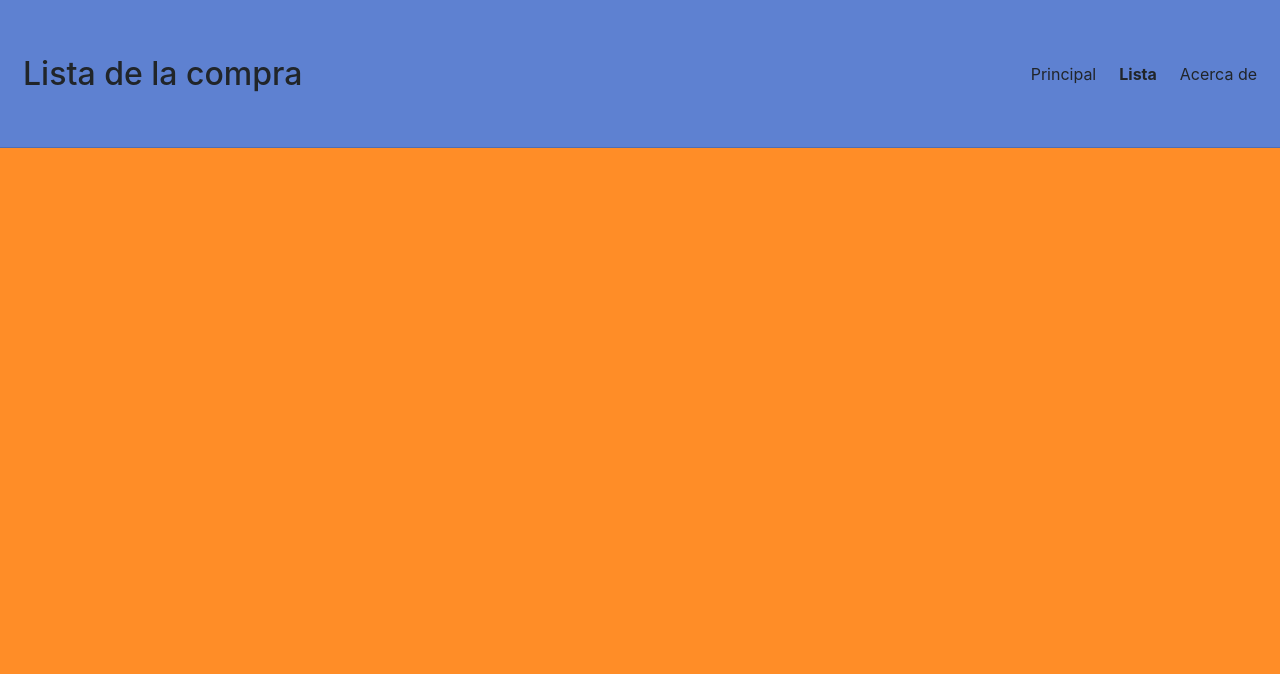
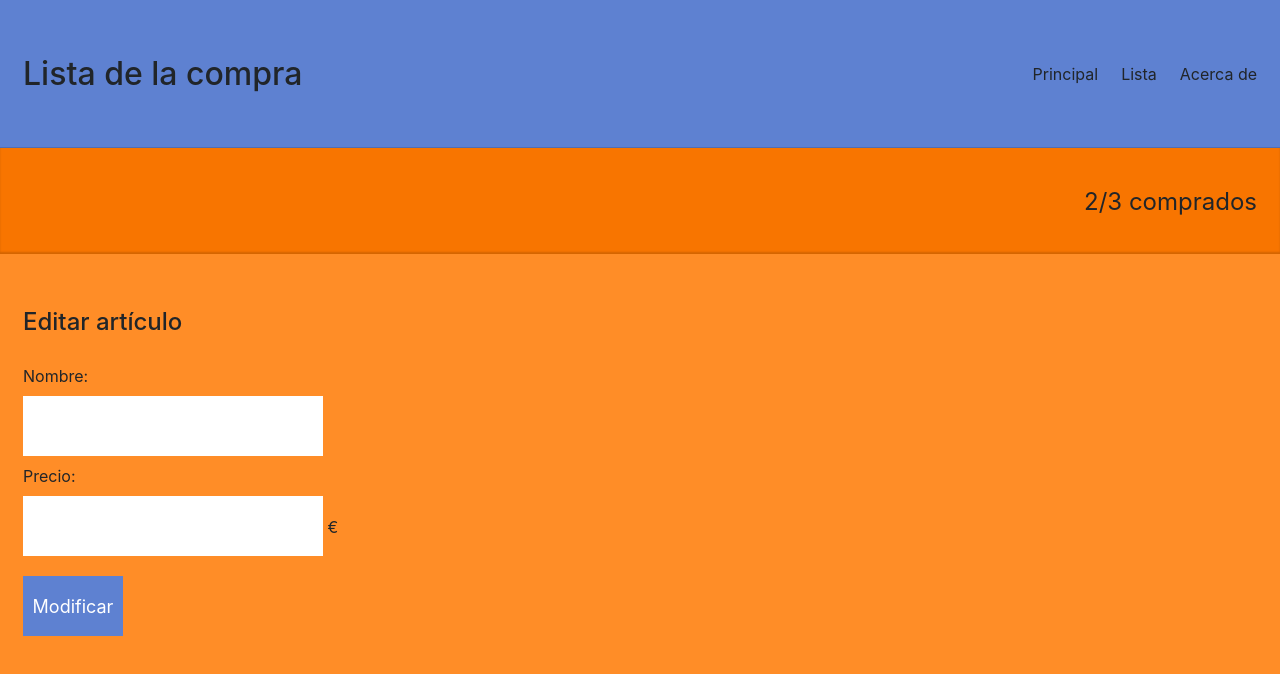
Before and after one commit to aaraquedesarrollo/c2-react-ejercicio17, a React (Create React App) app: page /formulario in a window 1280 px wide. Shown: the top 674 px of the page. Built offline with nearby package versions, Linux system fonts and the light colour scheme.

Commit message:
separacion de paginas por ruta

```diff
--- a/package.json
+++ b/package.json
@@ -8,6 +8,7 @@
     "@testing-library/user-event": "^12.8.3",
     "react": "^17.0.2",
     "react-dom": "^17.0.2",
+    "react-router-dom": "^5.2.0",
     "react-scripts": "4.0.3",
     "web-vitals": "^1.1.2"
   },
--- a/src/App.js
+++ b/src/App.js
@@ -1,22 +1,39 @@
+import {
+  Route,
+  Switch,
+  BrowserRouter as Router,
+  Redirect,
+} from "react-router-dom";
+import { Cabecera } from "./components/Cabecera";
+
+import { PaginaPrincipal } from "./paginas/PaginaPrincipal";
+import { PaginaLista } from "./paginas/PaginaLista";
+import { PaginaFormulario } from "./paginas/PaginaFormulario";
+import { PaginaAcercaDe } from "./paginas/PaginaAcercaDe";
+
 function App() {
   return (
     <>
-      <header class="cabecera espaciado bloque-superior">
-        <h1>Lista de la compra</h1>
-        <nav>
-          <ul class="navegacion">
-            <li>
-              <a href="principal">Principal</a>
-            </li>
-            <li class="actual">
-              <a href="lista">Lista</a>
-            </li>
-            <li>
-              <a href="acerca-de">Acerca de</a>
-            </li>
-          </ul>
-        </nav>
-      </header>
+      <Router>
+        <Cabecera />
+        <Switch>
+          <Route path="/principal" exact>
+            <PaginaPrincipal />
+          </Route>
+          <Route path="/acerca-de" exact>
+            <PaginaAcercaDe />
+          </Route>
+          <Route path="/lista" exact>
+            <PaginaLista />
+          </Route>
+          <Route path="/formulario" exact>
+            <PaginaFormulario />
+          </Route>
+          <Route path="**" exact>
+            <PaginaPrincipal />
+          </Route>
+        </Switch>
+      </Router>
     </>
   );
 }
--- /dev/null
+++ b/src/components/Cabecera.js
@@ -0,0 +1,28 @@
+import { NavLink } from "react-router-dom";
+
+export const Cabecera = () => {
+  return (
+    <header class="cabecera espaciado bloque-superior">
+      <h1>Lista de la compra</h1>
+      <nav>
+        <ul class="navegacion">
+          <li>
+            <NavLink to="/principal" activeClassName="actual">
+              Principal
+            </NavLink>
+          </li>
+          <li>
+            <NavLink to="/lista" activeClassName="actual">
+              Lista
+            </NavLink>
+          </li>
+          <li>
+            <NavLink to="/acerca-de" activeClassName="actual">
+              Acerca de
+            </NavLink>
+          </li>
+        </ul>
+      </nav>
+    </header>
+  );
+};
```
Also changed, not shown: 1 other file (tests, documents, lock files or other folders).
